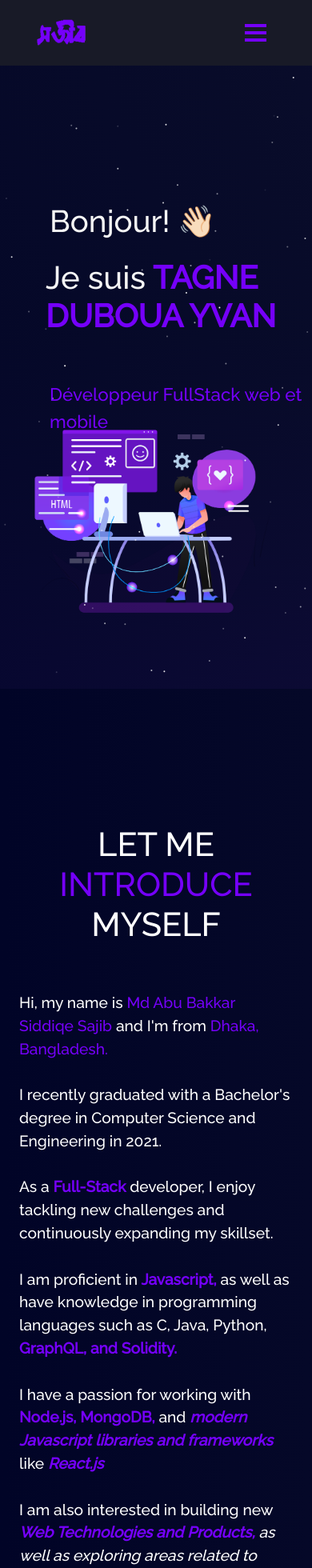
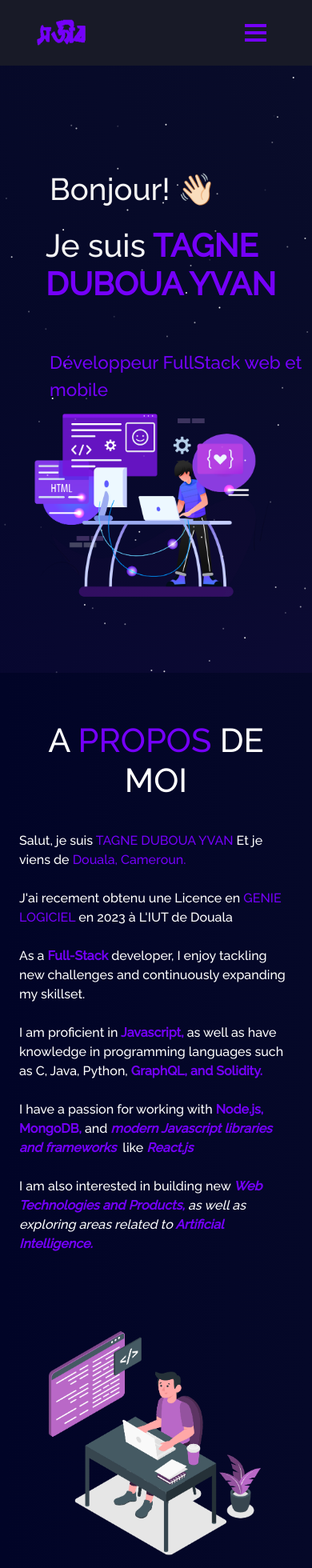
Before and after one commit to yvanduboua/react_deploy_firebase2, a React (Create React App) app: page / in a window 390 px wide. Shown: the top 1960 px of the page at 80% size. Built offline with nearby package versions, Linux system fonts and the light colour scheme.

Commit message:
Quelques modifications supplémentaires sur la page home

```diff
--- a/src/components/Home/About.jsx
+++ b/src/components/Home/About.jsx
@@ -18,14 +18,14 @@ const About = () => {
             <Row>
               <Col md={8} className="home-about-description">
                 <h1 style={{ fontSize: "2.6em" }}>
-                  LET ME <span className="yellow"> INTRODUCE </span> MYSELF
+                  A <span className="yellow"> PROPOS </span> DE MOI
                 </h1>
                 <p className="home-about-body">
-                 Hi, my name is <span className="yellow">Md Abu Bakkar Siddiqe Sajib </span>
-                 and I'm from <span className="yellow"> Dhaka, Bangladesh.</span>
+                 Salut, je suis <span className="yellow">TAGNE DUBOUA YVAN </span>
+                 Et je viens de <span className="yellow"> Douala, Cameroun.</span>
                 <br />
                 <br />
-                I recently graduated with a Bachelor's degree in Computer Science and Engineering in 2021.
+                J'ai recement obtenu une Licence en <span className="yellow">GENIE  LOGICIEL</span> en 2023 à L'IUT de Douala
                 <br />
                 <br />
                   As a
--- a/src/style.css
+++ b/src/style.css
@@ -298,7 +298,19 @@ html {
     color: #7500fa !important;
   }
 
+  @media (max-width: 480px) {
+    .home-header {
+      padding-top: 30px !important;
+      margin-bottom: 10px;
+    }
+  }
+
   @media (max-width: 767px) {
+
+    .home-header {
+      padding-top: 40px !important;
+      margin-bottom: 20px;
+    }
     .Typewriter__wrapper {
       font-size: 1.4em !important;
       font-weight: 500 !important;
@@ -324,19 +336,19 @@ html {
   .home-about-section {
     position: relative;
     padding-bottom: 70px !important;
-    padding-top: 70px !important;
+    padding-top: 40px !important;
     /* background-image: var(--image-gradient), url('./assets/home-bg.jpg'); */
   }
 
   .home-about-description {
     color: white !important;
-    padding-top: 100px !important;
+    padding-top: 40px !important;
     padding-bottom: 20px !important;
     text-align: center;
   }
 
   .home-about-body {
-    padding-top: 50px;
+    padding-top: 40px;
     font-size: 1.2em !important;
     text-align: left;
   }
@@ -345,6 +357,26 @@ html {
     text-align: center !important;
     padding-top: 25px;
     color: white !important;
+  }
+
+  @media (max-width: 480px) {
+    .home-about-section {
+      padding-bottom: 40px !important;
+      padding-top: 30px !important;
+      /* background-image: var(--image-gradient), url('./assets/home-bg.jpg'); */
+    }
+
+    .home-about-description {
+      padding-top: 30px !important;
+      padding-bottom: 20px !important;
+      text-align: center;
+    }
+
+    .home-about-body {
+      padding-top: 30px;
+      font-size: 1em !important;
+      text-align: left;
+    }
   }
 
   .home-about-social-links {
```
